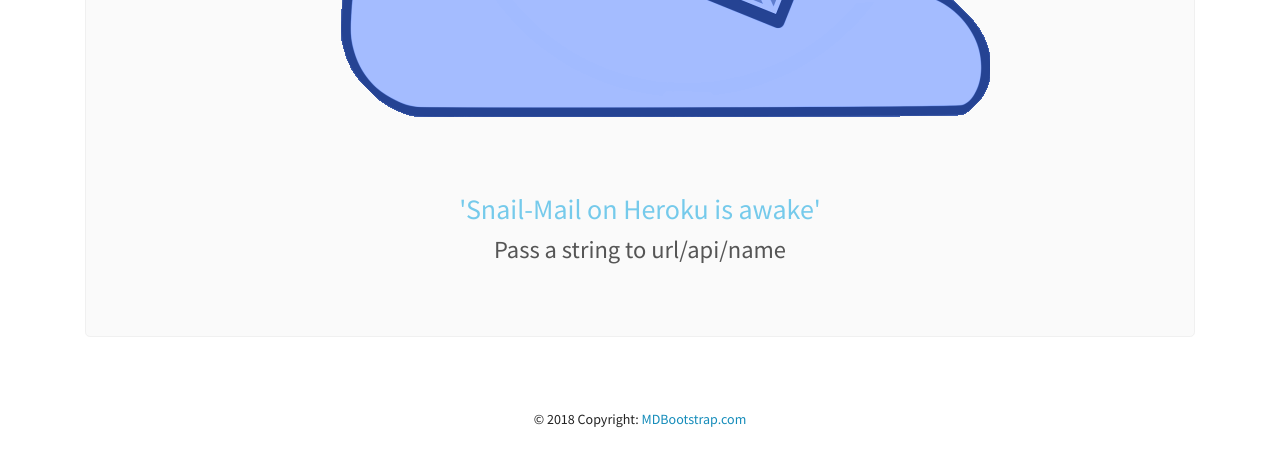
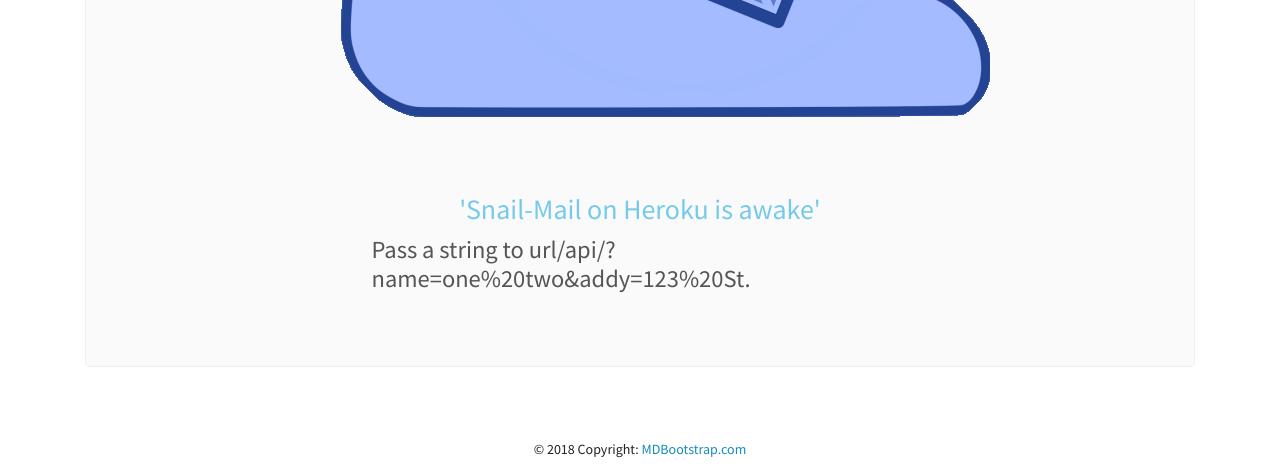
Before and after one commit to Genji-MS/SnailMail-API, a Flask app: page / in a window 1280 px wide. Shown: the part 592-1068 px from the top of the page. Before the commit the page ends 1020 px from the top, so only its background shows below. Run offline with Flask 2, Linux system fonts and the light colour scheme; some libraries are stand-ins or nearby versions.

Commit message:
changed route to accept multiple params. name and addy, failed name returns name, no addy returns default msg

```diff
--- a/app.py
+++ b/app.py
@@ -1,6 +1,6 @@
 # app.py
 import os, re, requests
-from flask import Flask, render_template, redirect, url_for, jsonify
+from flask import Flask, render_template, redirect, url_for, jsonify, request
 from pymongo import MongoClient
 from bson.objectid import ObjectId
 #from dotenv import load_dotenv #where the bot token is stored locally, not used over Heroku 'os.environ.get' instead
@@ -25,11 +25,15 @@ def index():
     """Return homepage, AKA wake up Heroku"""
     return render_template('index.html')
 
-@app.route('/api/<scanned_name>', methods=['GET'])
-def store_show_item(scanned_name):
+@app.route('/api/', methods=['GET'])
+def store_show_item():
     """Request the API to find the username and then use the slack API to send the user a message."""
 
-    name = scanned_name
+    name = request.args.get('name')
+    addy = request.args.get('addy')
+
+    #name = scanned_name
+    print (f'name: {name} \naddy: {addy}')
 
     #test name
     #name = "Mr. Tápia Genji"
@@ -61,7 +65,7 @@ def store_show_item(scanned_name):
     #print (slack_db) #lol
 
     #debug show results
-    print (f'passed in {scanned_name} filtered into {name}')
+    print (f'passed in {request.args.get("name")} filtered into {name}')
     print (f'metaphone tuple: {nameTuple}')
 
     #check various metaphone tuple matches for name in database, return uID or error
@@ -77,14 +81,20 @@ def store_show_item(scanned_name):
     r_response = None
     if uID == None:
         print("ERROR: Name not found")
-        r_response = {"success": False, "error":"name not found", "slackID":None, "name":None, "note":None}
+        #return the original passed in string so errors can be looked for
+        name = request.args.get("name")
+        r_response = {"success": False, "error":"name not found", "slackID":None, "name":name, "note":None}
     else:
         print (f'FOUND: entry {uID}')
         #http url request to the slack API
         #load_dotenv() #not used over heroku
         token = os.environ.get("BOT_USER_OAUTH_ACCESS_TOKEN")
         channel = '@' + uID[0]
-        text = "You've got mail in the 851 California St lobby :love_letter:"
+        #if addy
+        if addy != None:
+            text = f"You've got snail mail at {addy} :love_letter:"
+        else:
+            text = "You've got snail mail :love_letter:"
 
         pload = {'token':token,'channel':channel,'text':text}
         r = requests.post('https://slack.com/api/chat.postMessage',data = pload)
--- a/templates/index.html
+++ b/templates/index.html
@@ -19,7 +19,7 @@
                     </div><div class="spacer row justify-content-md-center">
                         <br/><br/>
                         <h2><span class="text-info">'Snail-Mail on Heroku is awake'</span></h2>
-                        <h3><span class="text-secondary">Pass a string to url/api/name</span></h3>
+                        <h3><span class="text-secondary">Pass a string to url/api/?name=one%20two&addy=123%20St.</span></h3>
                     </div>
                 </div>
                 <div class="col-2"></div>
```
